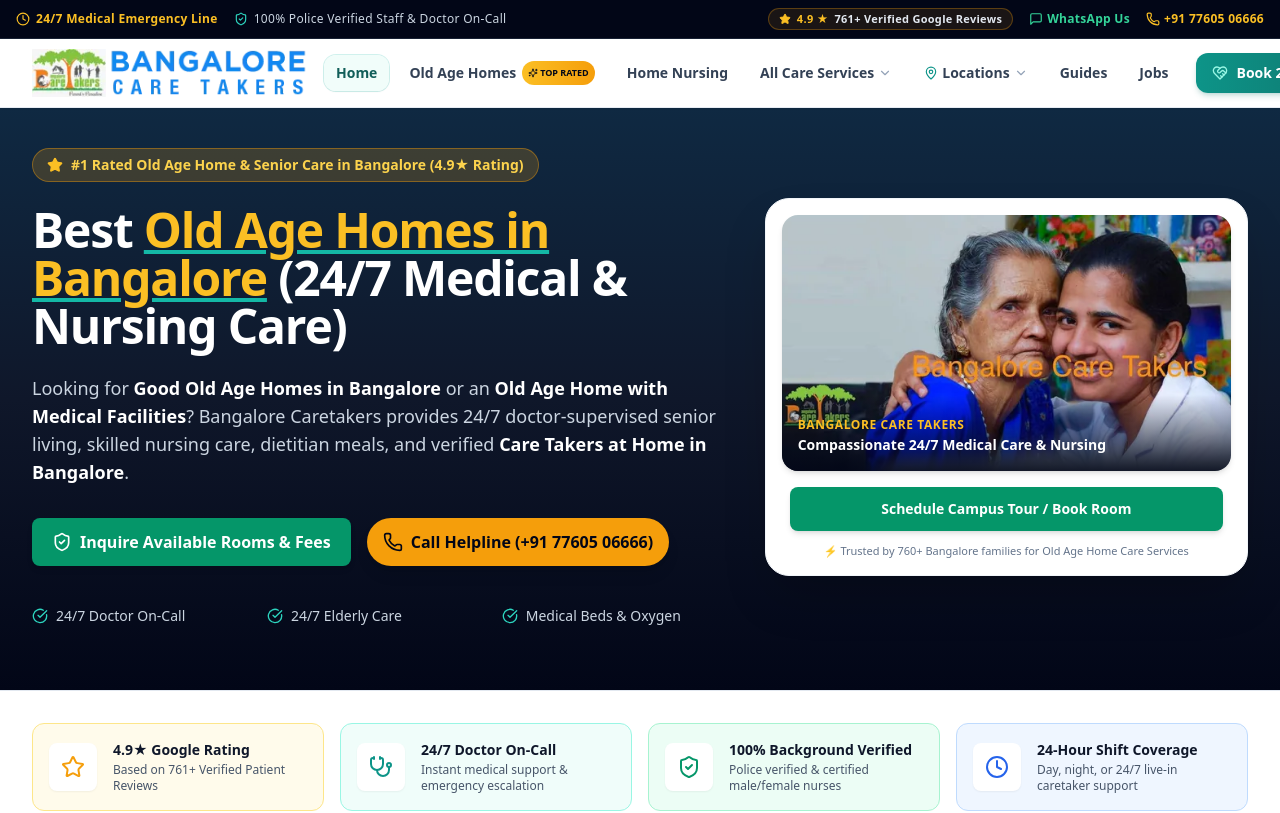
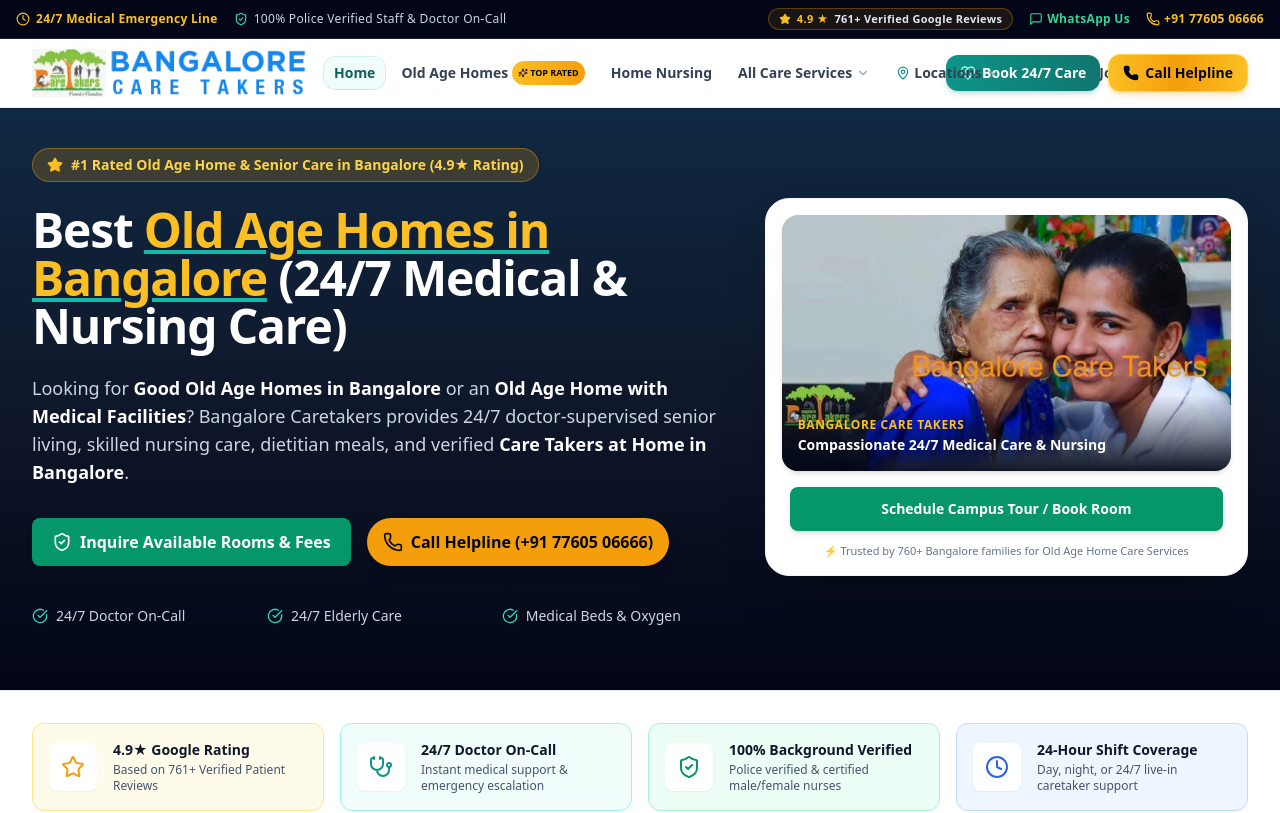
Before and after one commit to rahul-chacko-7/bangalore-caretakers, a React (Vite) app: page / in a window 1280 px wide. Shown: the top 813 px of the page. Built offline with nearby package versions, Linux system fonts and the light colour scheme.

Commit message:
fix(ui): Prevent Call Helpline button overflow and improve flex spacing on desktop header

```diff
--- a/src/components/Header.jsx
+++ b/src/components/Header.jsx
@@ -97,14 +97,14 @@
           </Link>
 
           {/* Desktop Nav Links */}
-          <nav className="hidden lg:flex items-center gap-1 xl:gap-2 font-bold text-slate-700 text-xs xl:text-sm">
+          <nav className="hidden lg:flex items-center gap-0.5 xl:gap-1.5 font-bold text-slate-700 text-xs xl:text-sm shrink min-w-0">
             {primaryNav.map((link) => {
               const isActive = location.pathname === link.path;
               return (
                 <Link
                   key={link.path}
                   to={link.path}
-                  className={`px-2.5 xl:px-3 py-2 rounded-xl transition-all whitespace-nowrap inline-flex items-center gap-1.5 ${
+                  className={`px-2 xl:px-2.5 py-1.5 rounded-xl transition-all whitespace-nowrap inline-flex items-center gap-1 ${
                     isActive
                       ? 'text-teal-800 bg-teal-50/90 font-black shadow-sm ring-1 ring-teal-500/20'
                       : 'hover:text-teal-700 hover:bg-slate-100/70'
@@ -128,7 +128,7 @@
               onMouseLeave={() => setServicesDropdown(false)}
             >
               <button
-                className={`px-3 py-2 rounded-xl text-slate-700 hover:text-teal-700 hover:bg-slate-100/70 inline-flex items-center gap-1 font-bold whitespace-nowrap transition-colors ${
+                className={`px-2 xl:px-2.5 py-1.5 rounded-xl text-slate-700 hover:text-teal-700 hover:bg-slate-100/70 inline-flex items-center gap-1 font-bold whitespace-nowrap transition-colors ${
                   servicesDropdown ? 'bg-slate-100 text-teal-800' : ''
                 }`}
                 aria-expanded={servicesDropdown}
@@ -167,7 +167,7 @@
               onMouseLeave={() => setLocationsDropdown(false)}
             >
               <button
-                className={`px-3 py-2 rounded-xl text-slate-700 hover:text-teal-700 hover:bg-slate-100/70 inline-flex items-center gap-1 font-bold whitespace-nowrap transition-colors ${
+                className={`px-2 xl:px-2.5 py-1.5 rounded-xl text-slate-700 hover:text-teal-700 hover:bg-slate-100/70 inline-flex items-center gap-1 font-bold whitespace-nowrap transition-colors ${
                   locationsDropdown ? 'bg-slate-100 text-teal-800' : ''
                 }`}
               >
@@ -196,39 +196,39 @@
 
             <Link
               to="/blog"
-              className="px-3 py-2 rounded-xl text-slate-700 hover:text-teal-700 hover:bg-slate-100/70 font-bold whitespace-nowrap transition-colors"
+              className="px-2 xl:px-2.5 py-1.5 rounded-xl text-slate-700 hover:text-teal-700 hover:bg-slate-100/70 font-bold whitespace-nowrap transition-colors"
             >
               Guides
             </Link>
 
             <Link
               to="/caretaker-nursing-jobs-bangalore"
-              className="px-3 py-2 rounded-xl text-slate-700 hover:text-teal-700 hover:bg-slate-100/70 font-bold whitespace-nowrap transition-colors"
+              className="px-2 xl:px-2.5 py-1.5 rounded-xl text-slate-700 hover:text-teal-700 hover:bg-slate-100/70 font-bold whitespace-nowrap transition-colors"
             >
               Jobs
             </Link>
           </nav>
 
           {/* Right Action Buttons */}
-          <div className="flex items-center gap-1.5 sm:gap-3 shrink-0">
+          <div className="flex items-center gap-1.5 sm:gap-2 shrink-0">
 
             {/* Primary CTA - Book 24/7 Care (Desktop/Tablet) */}
             <button
               onClick={() => onOpenInquiry()}
-              className="hidden sm:inline-flex items-center gap-2 bg-gradient-to-r from-teal-600 to-teal-700 hover:from-teal-700 hover:to-teal-800 text-white text-xs xl:text-sm py-2.5 px-3.5 xl:px-4 rounded-xl font-extrabold shadow-md shadow-teal-700/20 hover:shadow-lg transition-all"
+              className="hidden sm:inline-flex items-center gap-1.5 bg-gradient-to-r from-teal-600 to-teal-700 hover:from-teal-700 hover:to-teal-800 text-white text-xs xl:text-sm py-2 px-3 xl:px-3.5 rounded-xl font-extrabold shadow-md shadow-teal-700/20 hover:shadow-lg transition-all whitespace-nowrap shrink-0"
             >
               <HeartHandshake className="w-4 h-4 text-teal-200 shrink-0" />
-              <span className="whitespace-nowrap">Book 24/7 Care</span>
+              <span>Book 24/7 Care</span>
             </button>
 
-            {/* Emergency Phone CTA - Compact Icon on Mobile, Full Pill on Tablet/Desktop */}
+            {/* Emergency Phone CTA - Compact on Laptop, Full Pill on XL */}
             <a
               href={`tel:${GENERAL_INFO.phoneRaw}`}
-              className="inline-flex items-center gap-1.5 bg-gradient-to-r from-amber-400 via-amber-500 to-amber-400 hover:from-amber-500 hover:to-amber-600 text-slate-950 text-xs xl:text-sm p-2.5 sm:py-2.5 sm:px-4 rounded-xl font-black shadow-md shadow-amber-500/25 border border-amber-300 hover:shadow-lg transition-all"
+              className="inline-flex items-center gap-1.5 bg-gradient-to-r from-amber-400 via-amber-500 to-amber-400 hover:from-amber-500 hover:to-amber-600 text-slate-950 text-xs xl:text-sm py-2 px-3 xl:px-3.5 rounded-xl font-black shadow-md shadow-amber-500/25 border border-amber-300 hover:shadow-lg transition-all whitespace-nowrap shrink-0"
               aria-label="Call helpline"
             >
               <Phone className="w-4 h-4 fill-slate-950 text-slate-950 shrink-0" />
-              <span className="hidden sm:inline whitespace-nowrap">Call Helpline</span>
+              <span className="hidden sm:inline">Call Helpline</span>
             </a>
 
             {/* Mobile Hamburger Toggle Button (ALWAYS Visible on Mobile) */}
```
